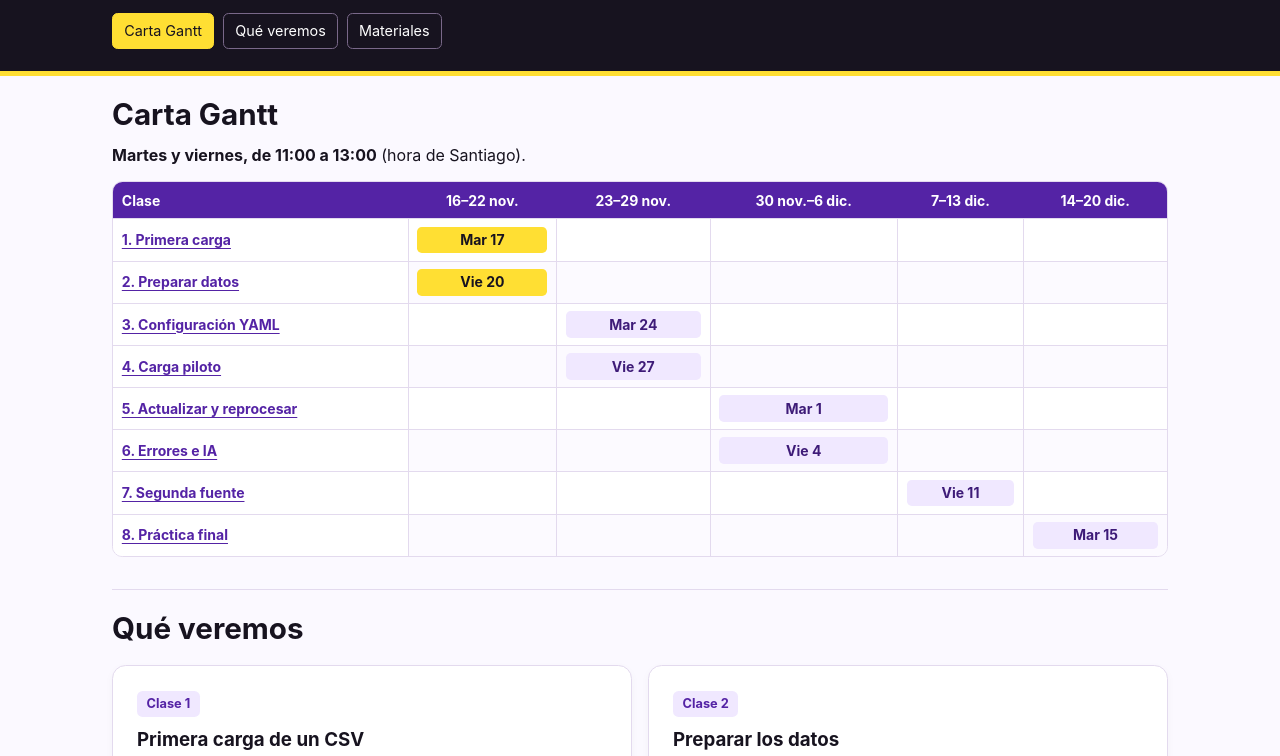
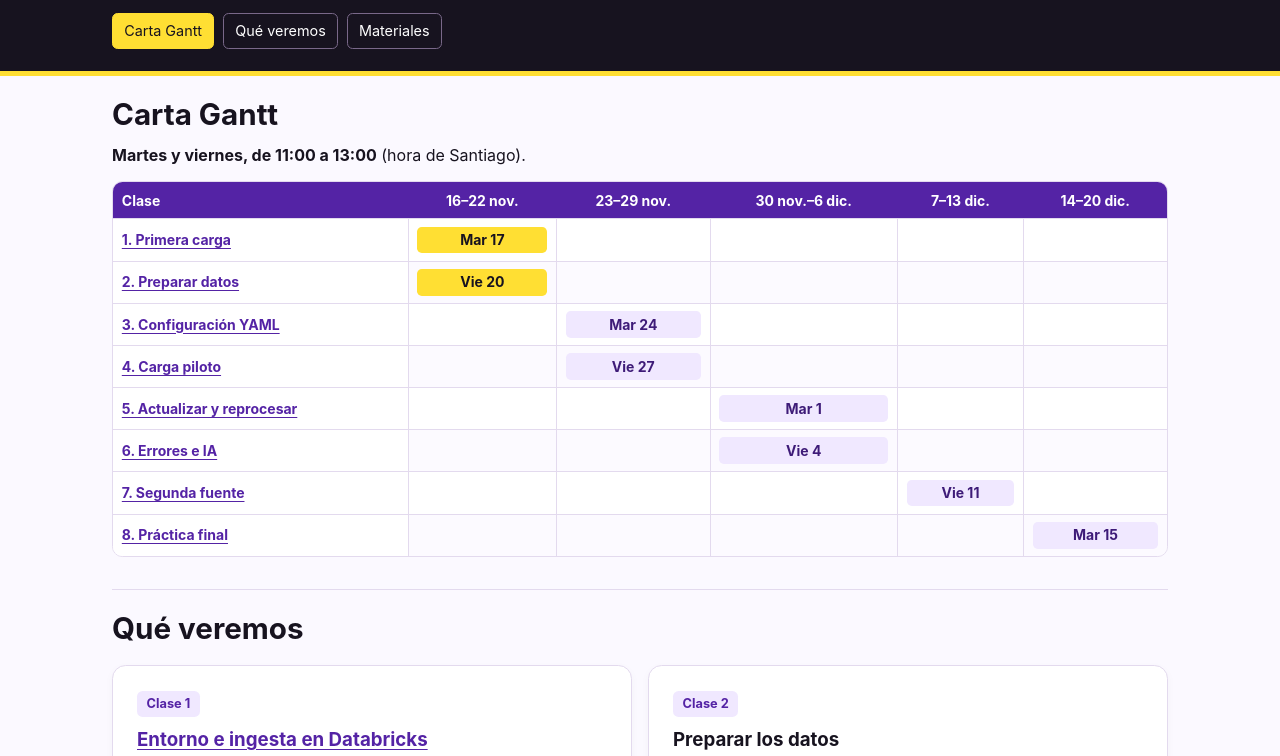
Before and after one commit to alexconron/tecfluid-aula-databricks, a plain HTML site: page dist/index.html in a window 1280 px wide. Shown: the part 163-919 px from the top of the page. Drawn offline with Linux system fonts and the light colour scheme.

Commit message:
Enlazar la primera clase desde el programa

```diff
--- a/dist/index.html
+++ b/dist/index.html
@@ -39,7 +39,7 @@
     <section id="programa">
       <h2>Qué veremos</h2>
       <ol class="lessons" role="list">
-        <li id="clase-1"><span class="lesson-number">Clase 1</span><h3>Primera carga de un CSV</h3><p>Subiremos un archivo de ejemplo, ejecutaremos una carga guiada y revisaremos que la tabla tenga las filas esperadas.</p></li>
+        <li id="clase-1"><span class="lesson-number">Clase 1</span><h3><a href="clase-1.html">Entorno e ingesta en Databricks</a></h3><p>Recorreremos el entorno, veremos las opciones nativas de carga y seguiremos un CSV desde el volumen hasta la tabla.</p></li>
         <li id="clase-2"><span class="lesson-number">Clase 2</span><h3>Preparar los datos</h3><p>Revisaremos formatos, campos obligatorios, valores vacíos y duplicados. Elegiremos una muestra autorizada de Tecfluid para practicar.</p></li>
         <li id="clase-3"><span class="lesson-number">Clase 3</span><h3>Configurar con YAML</h3><p>Editaremos una plantilla para indicar el origen, el formato y el destino. Practicaremos cómo corregir errores de indentación y campos inválidos.</p></li>
         <li id="clase-4"><span class="lesson-number">Clase 4</span><h3>Ejecutar la carga piloto</h3><p>Comprobaremos rutas y permisos, ejecutaremos la carga y compararemos los datos de origen con la tabla de destino.</p></li>
```
